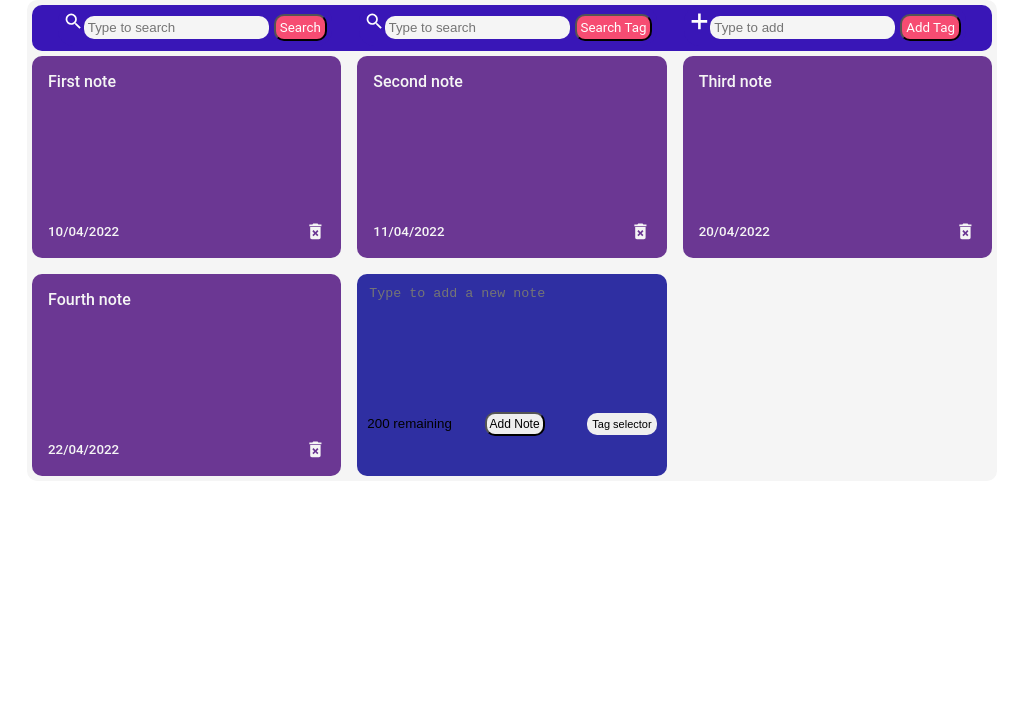
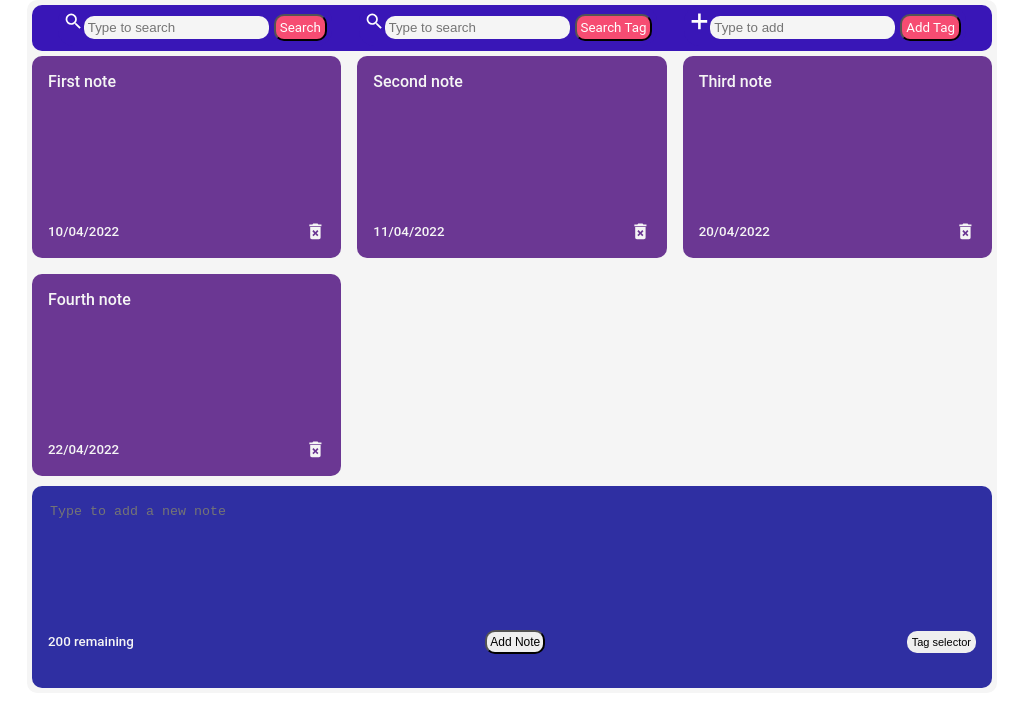
Before and after one commit to Mahdi-HuelQA/Context-Notes-App, a React (Create React App) app: page / in a window 1280 px wide. Shown: the top 726 px of the page, without its empty margins (128-1151 px from the left). Built offline with nearby package versions, Linux system fonts and the light colour scheme.

Commit message:
test added and note component updated

```diff
--- a/src/App.js
+++ b/src/App.js
@@ -4,6 +4,7 @@ import { useState } from 'react';
 import { Data } from './Components/Data/Data';
 import { nanoid } from 'nanoid';
 import { Header } from './Components/Header/Header';
+import { AddNote } from './Components/AddNote/AddNote';
 import Nav from './Components/Nav/Nav';
 
 const App = () => {
@@ -74,6 +75,7 @@ const App = () => {
         updateTagsList={updateTagsList}
         tagsList={tagsList}
       />
+     <AddNote handleAddNote = {addNote} handleTag = {handleTag} updateTagsList = {updateTagsList} tagsList = {tagsList} />
       {/* <div>
         <Nav />
       </div> */}
--- a/src/Components/AddNote/AddNote.css
+++ b/src/Components/AddNote/AddNote.css
@@ -3,6 +3,20 @@
   background-color: #2f2fa2;
   padding: 10px;
   border-radius: 10px;
+  margin-top: 10px;
+
+  /* extra */
+
+  min-height: 170px;
+  padding: 1rem;
+  border-radius: 10px;
+
+  justify-content: space-between;
+  white-space: pre-wrap;
+  overflow-wrap: break-word;
+  font-family: 'Roboto', sans-serif;
+  font-weight: 500;
+  color: whitesmoke;
 }
 
 textarea{
@@ -11,6 +25,7 @@ textarea{
   resize: none;
   background-color: #2f2fa2;
   width: 100%;
+  color: white;
   /* 100% fill space of container in this fix */
   /* margin-left: 20px; old hacky way*/
 
--- a/src/Components/AddNote/AddNote.jsx
+++ b/src/Components/AddNote/AddNote.jsx
@@ -2,7 +2,7 @@ import React from 'react';
 import './AddNote.css';
 import { useState } from 'react';
 import { DropDown } from '../Dropdown/DropDown';
-import ToastButton from '../ToastNotification/Toast';
+import ToastButton from '../ToastNotification/AddToast';
 import {toast } from 'react-toastify';
 
 export const AddNote = ({handleAddNote, handleTag, updateTagsList, tagsList}) => {
@@ -30,10 +30,9 @@ if (characterLimit - event.target.value.length >= 0) {
    console.log("Enter Clicked!")
    handleSaveClick()
 
-
-
   }}
 
+  const handleToast  = () => { notify()}
 
   const notify = () => toast.dark("Saved");
 
@@ -41,6 +40,7 @@ if (characterLimit - event.target.value.length >= 0) {
   return (
     <div className=' noteNew' data-testid='addNote'>
       <textarea
+      data-testid='addLimit'
         rows='8'
         cols='10'
         placeholder='Type to add a new note'
@@ -49,9 +49,9 @@ if (characterLimit - event.target.value.length >= 0) {
         onKeyDown={handleKeypress}
       ></textarea>
       <div className='note-footer'>
-        <small> {characterLimit - noteText.length} remaining</small>
+        <small   data-testid='addLimitText'>{characterLimit - noteText.length} remaining</small>
         <ToastButton  className='save' handleSaveClick={handleSaveClick} > </ToastButton>
-        <DropDown  handleTag= {handleTag} updateTagsList = {updateTagsList} tagsList = {tagsList} />
+        <DropDown  handleTag= {handleTag} updateTagsList = {updateTagsList} tagsList = {tagsList} handleToast  = {handleToast}/>
       </div>
     </div>
   );
--- a/src/Components/Dropdown/DropDown.jsx
+++ b/src/Components/Dropdown/DropDown.jsx
@@ -1,8 +1,9 @@
 import React from 'react';
 import './DropDown.css';
 import TagToast from '../ToastNotification/TagToast';
+import {toast } from 'react-toastify';
 
-export const DropDown = ({ handleTag, updateTagsList,tagsList }) => {
+export const DropDown = ({ handleTag, handleToast,tagsList }) => {
 
   // const tagSetter = (text) => {
   //   handleTag(text);
@@ -23,8 +24,11 @@ export const DropDown = ({ handleTag, updateTagsList,tagsList }) => {
 
 // });
 
+const handleTagsFunctionality = (e) => {
+  handleTag(e)
+  handleToast()
+}
 
-// const handleToast  = () => {}
 
 
 
@@ -35,7 +39,7 @@ export const DropDown = ({ handleTag, updateTagsList,tagsList }) => {
       <div className='dropdown-content'>
           {tagsList?.map(element => {
 
-   return <button onClick={tagSetter => {handleTag(element)}}>
+   return <button onClick={handleTagsFunctionality}>
             {element}
           </button>
 
--- a/src/Components/NotesList/NotesList.jsx
+++ b/src/Components/NotesList/NotesList.jsx
@@ -9,7 +9,7 @@ export const NotesList = ({ notes,handleAddNote, handleDelete, handleTag, update
       {notes?.map((note) => (
         <Notes key = { note.id }id={note.id} text={note.text} date={note.date} handleDelete = {handleDelete} />
       ))}
-      <AddNote handleAddNote = {handleAddNote} handleTag = {handleTag} updateTagsList = {updateTagsList} tagsList = {tagsList} />
+      {/* <AddNote handleAddNote = {handleAddNote} handleTag = {handleTag} updateTagsList = {updateTagsList} tagsList = {tagsList} /> */}
     </div>
   );
 };
```
Also changed, not shown: src/Components/ToastNotification/AddToast.jsx (renamed from src/Components/ToastNotification/Toast.jsx), 1 other file (tests, documents, lock files or other folders).
